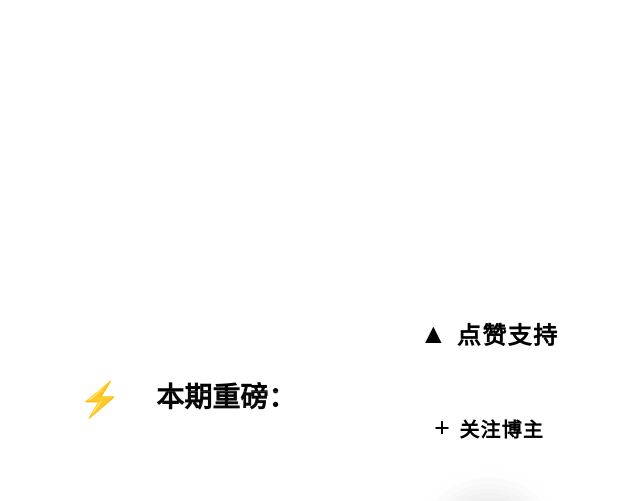
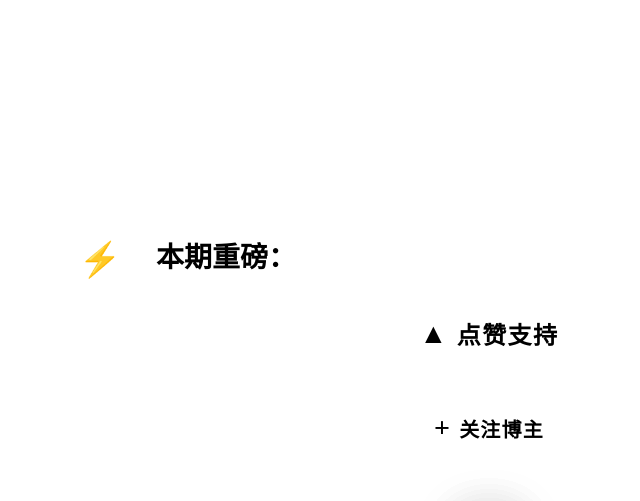
Before and after one commit to zhangsan1989707/video-factory, a Python web app: template assets/templates/hotlist-v2.html in a window 1280 px wide. Shown: the part 1285-1786 px from the top of the page, without its empty margins (51-691 px from the left). Run offline with Jinja, Linux system fonts and the light colour scheme; the template is opened without the code that fills it, so the values that code supplies are empty; some libraries are stand-ins or nearby versions.

Commit message:
fix(hotlist-v2): 让 intro "本期重磅" 卡版避开底部字幕区
.intro-cta 之前用 margin-top: auto 紧贴 padding-bottom 边缘，而
.subtitle-overlay 又用 bottom: 92px 浮在屏幕底部，两行字幕会盖住
卡版底部 15-30px。加 140px margin-bottom，把卡版整体上移，让出
字幕 + buffer 的纵向空间。所有共享该模板的 intro 屏幕
(tech_hotspot / apple_minimal / claude_warm / sspai_editorial /
bytedance_product / chinese_editorial) 都同步生效。

```diff
--- a/assets/templates/hotlist-v2.html
+++ b/assets/templates/hotlist-v2.html
@@ -203,7 +203,7 @@ body {
   animation: fadeInUp 0.6s ease both; animation-delay: 0.55s;
 }
 .intro-cta {
-  width: 100%; max-width: 910px; margin-top: auto;
+  width: 100%; max-width: 910px; margin-top: auto; margin-bottom: 140px;
   background: linear-gradient(90deg, rgba(var(--accent-cyan-rgb), 0.15), rgba(var(--accent-purple-rgb), 0.15));
   border: 1px solid rgba(var(--accent-cyan-rgb), 0.55); border-radius: 24px; padding: 28px;
   display: flex; align-items: center; gap: 18px; text-align: left;
```
